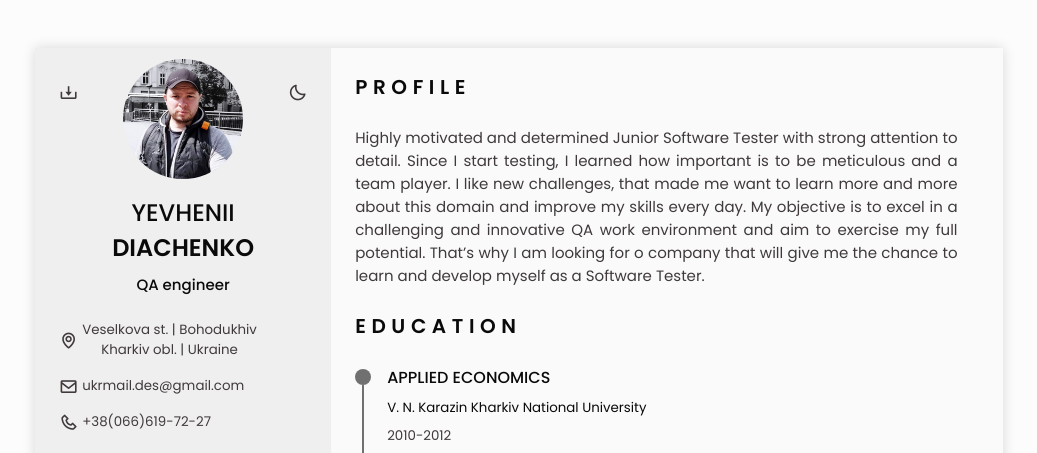
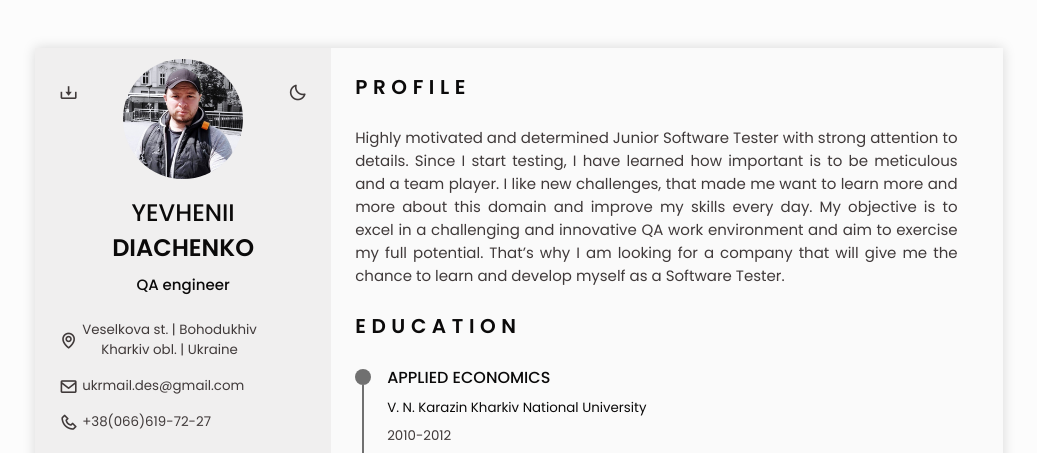
Before and after one commit to YevheniiDyachenko/Yevhenii-Diachenko-cv-responsive-resume, a plain HTML site: page index.html in a window 1280 px wide. Shown: the top 453 px of the page, without its empty margins (121-1158 px from the left). Drawn offline with nearby package versions, Linux system fonts and the light colour scheme.

Commit message:
Update index.html

```diff
--- a/index.html
+++ b/index.html
@@ -194,7 +194,7 @@
                     <!--========== PROFILE ==========-->
                     <section class="profile section" id="profile">
                         <h2 class="section-title">Profile</h2>
-                        <p class="profile__descripton">Highly motivated and determined Junior Software Tester with strong attention to detail. Since I start  testing, I learned how important is to be meticulous and a team player. I like new challenges, that made me want to learn more and more about this domain and improve my skills every day. My objective is to excel in a challenging and innovative QA work environment and aim to exercise my full potential. That’s why I am looking for o company that will give me the chance to learn and develop myself as a Software Tester.
+                        <p class="profile__descripton">Highly motivated and determined Junior Software Tester with strong attention to details. Since I start  testing, I have learned how important is to be meticulous and a team player. I like new challenges, that made me want to learn more and more about this domain and improve my skills every day. My objective is to excel in a challenging and innovative QA work environment and aim to exercise my full potential. That’s why I am looking for a company that will give me the chance to learn and develop myself as a Software Tester.
                         </p>
                     </section>
 
```
